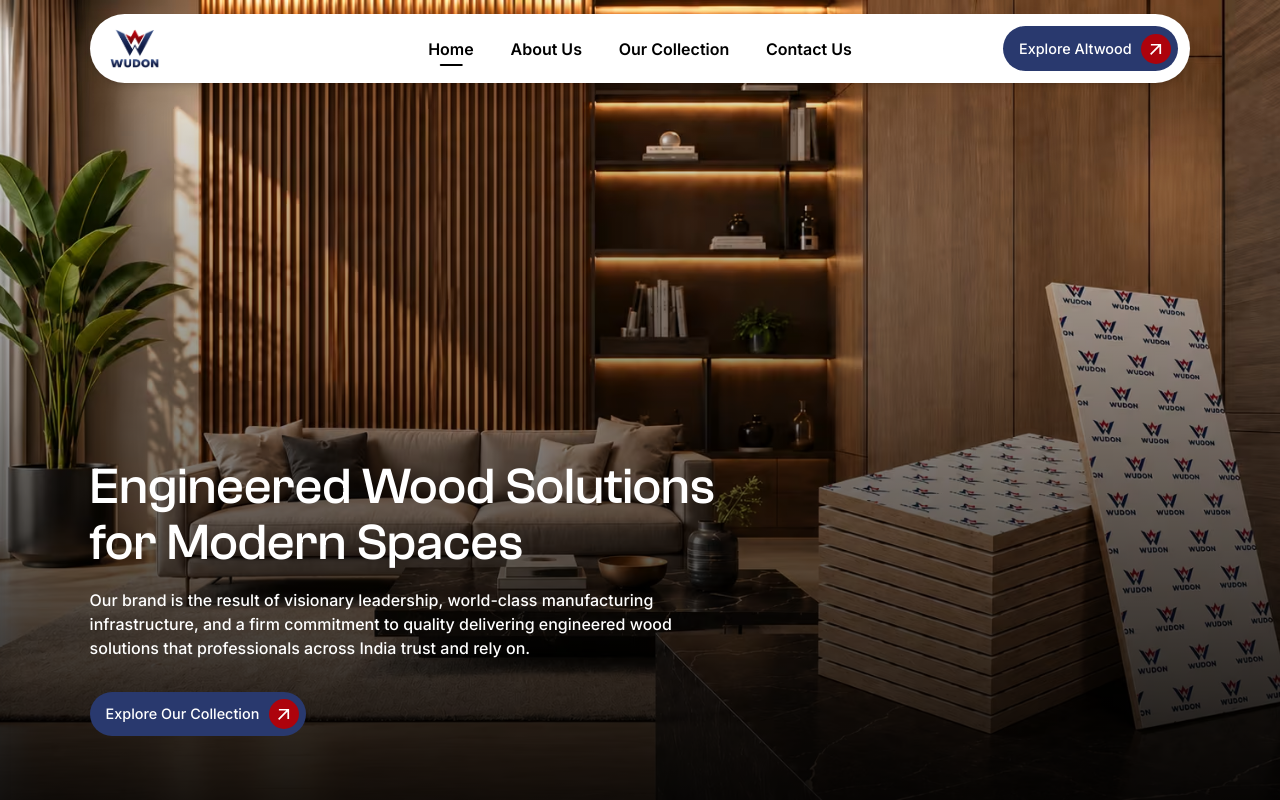
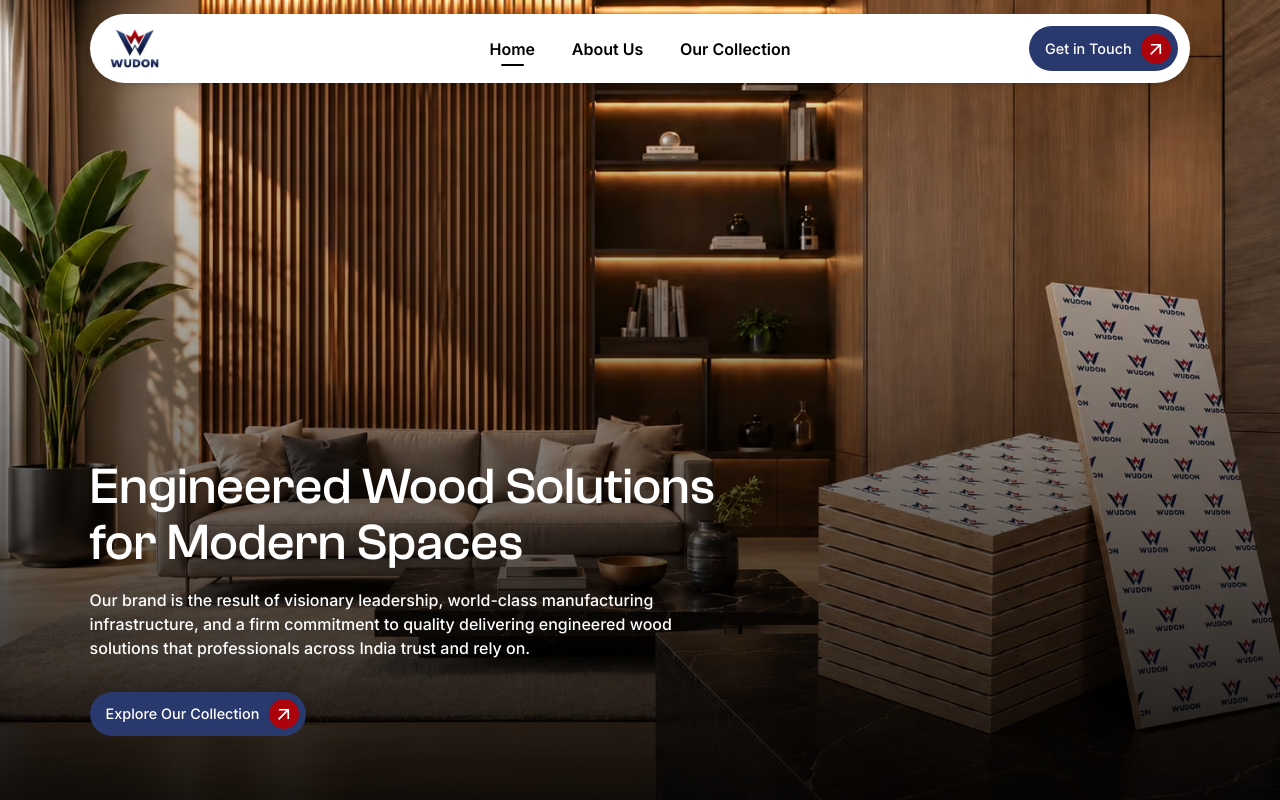
Before and after one commit to josephpal27/wudon, a Next.js app: page / in a window 1280 px wide. Shown: the top 800 px of the page. Built offline with nearby package versions, Linux system fonts and the light colour scheme.

Commit message:
Nav links updated

```diff
--- a/src/components/layout/Footer.jsx
+++ b/src/components/layout/Footer.jsx
@@ -135,7 +135,7 @@ const Footer = () => {
                                                             rel={link.target === "_blank" ? "noopener noreferrer" : undefined}
                                                             key={index}
                                                             className="
-                                                                flex items-center text-white hover:text-[#ff656d] transition
+                                                                flex items-center text-white hover:text-[#f34c55] transition
                                                                 mb-[0.5rem] lg:mb-[1rem]
                                                             "
                                                         >
@@ -143,7 +143,7 @@ const Footer = () => {
                                                         </a>
                                                     ) : (
                                                         <Link href={link.url} key={index} className="
-                                                            flex items-center text-white hover:text-[#ff656d] transition
+                                                            flex items-center text-white hover:text-[#f34c55] transition
                                                             mb-[0.5rem] lg:mb-[1rem]
                                                         ">
                                                             {link.label}
--- a/src/components/layout/Navbar.jsx
+++ b/src/components/layout/Navbar.jsx
@@ -64,7 +64,7 @@ const Navbar = () => {
         { name: "Home", href: "/" },
         { name: "About Us", href: "/#about" },
         { name: "Our Collection", href: "/#mdf" },
-        { name: "Contact Us", href: "/contact/" },
+        // { name: "Contact Us", href: "/contact/" },
     ];
 
     return (
@@ -121,9 +121,8 @@ const Navbar = () => {
                     {/* Right Button*/}
                     <div className="hidden md:block z-10">
                         <Button
-                            label="Explore Altwood"
-                            url="https://altwood.in"
-                            target="_blank"
+                            label="Get in Touch"
+                            url="/contact/"
                         />
                     </div>
 
@@ -172,9 +171,8 @@ const Navbar = () => {
 
                 <div className="p-[1rem] mt-[0.5rem] mt:mt-[1rem] w-max" onClick={() => setOpen(false)}>
                     <Button
-                        label="Explore Altwood"
-                        url="https://altwood.in"
-                        target="_blank"
+                        label="Get in Touch"
+                        url="/contact/"
                     />
                 </div>
             </div>
```
